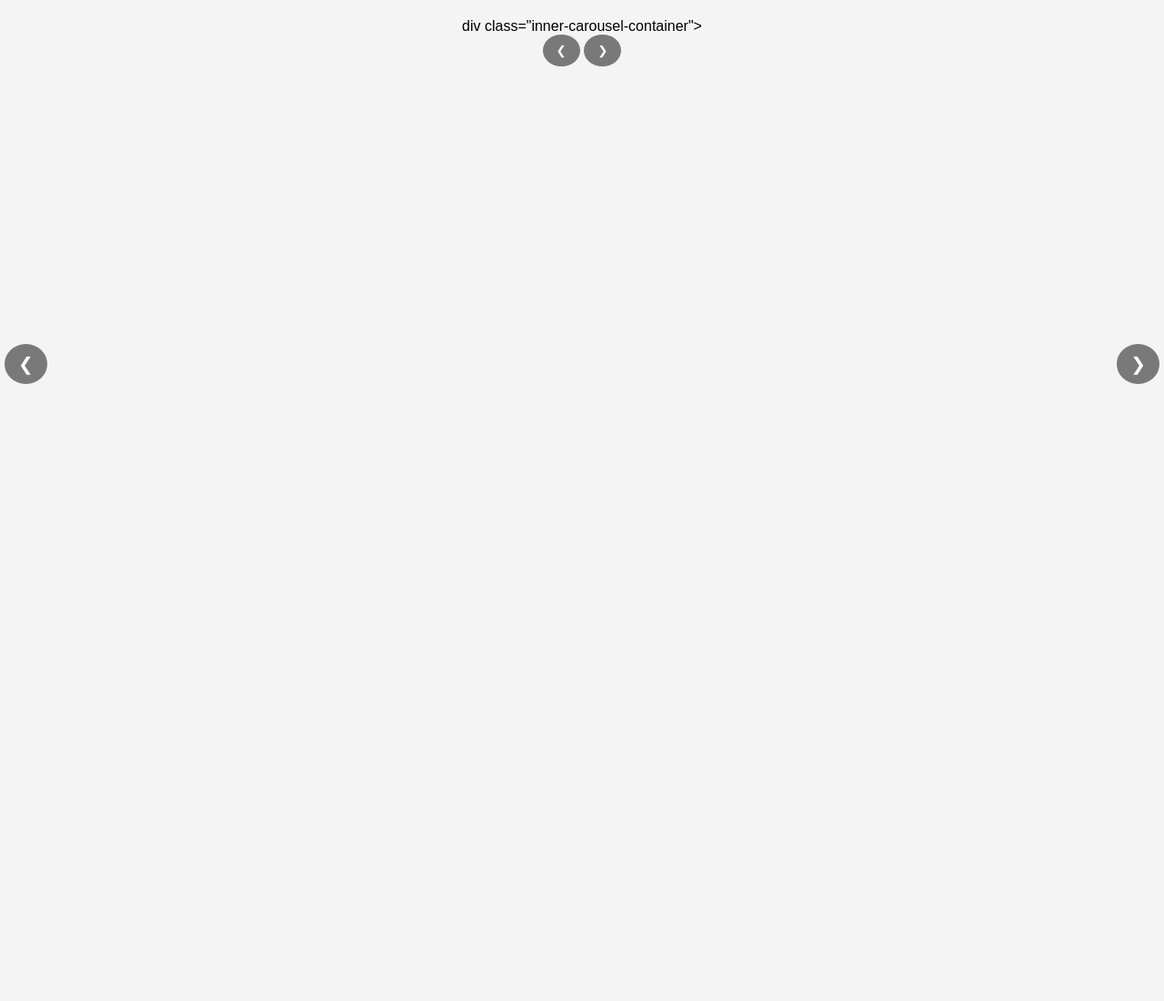
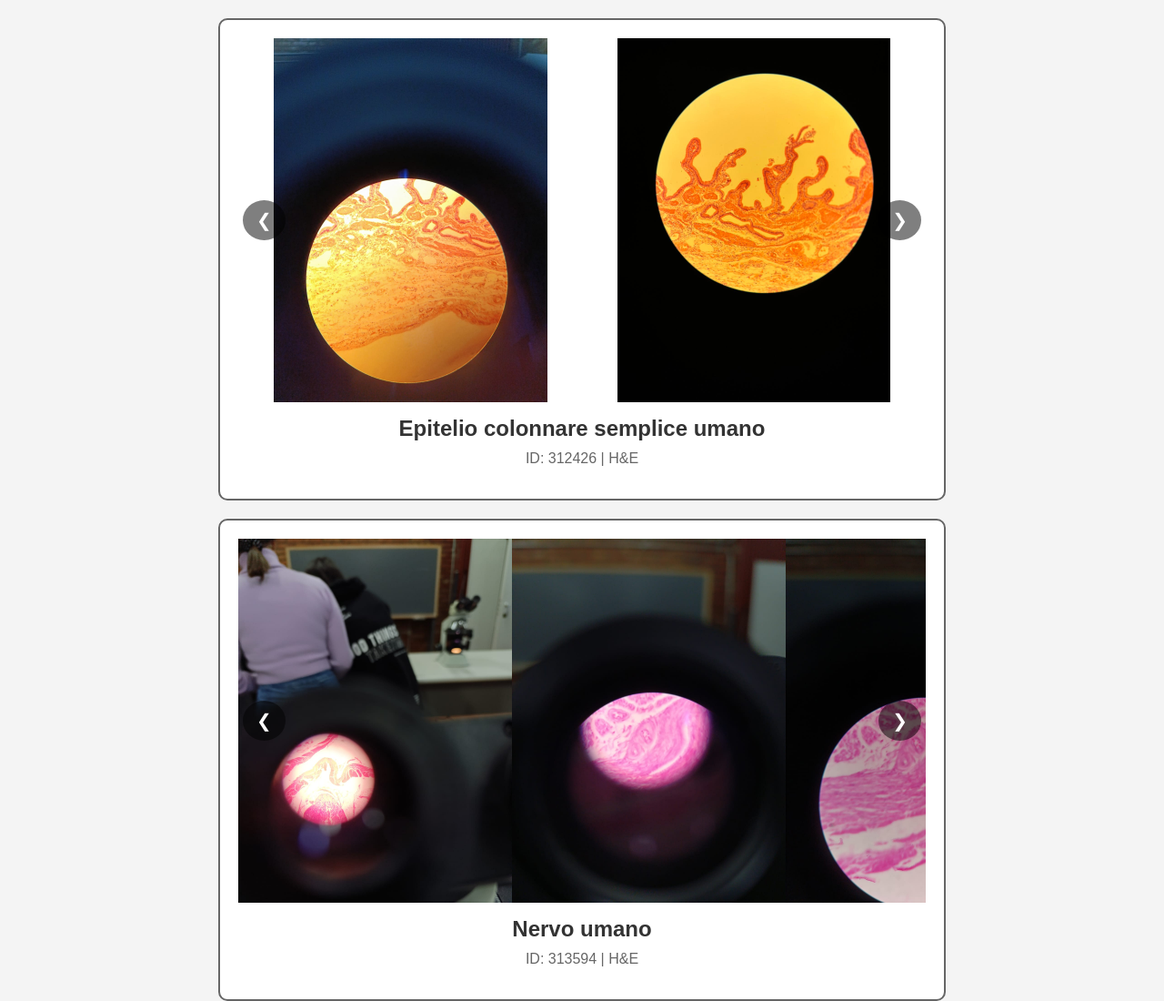
Before and after one commit to atturk/Vetrini_Istologia_2024, a plain HTML site: page index.html in a window 1280 px wide. Shown: the top 1100 px of the page at 91% size. Before the commit the page ends 800 px from the top, so only its background shows below. Drawn offline with Linux system fonts and the light colour scheme.

Commit message:
Refactor index.html structure and update title

```diff
--- a/index.html
+++ b/index.html
@@ -3,25 +3,13 @@
 <head>
   <meta charset="UTF-8">
   <meta name="viewport" content="width=device-width, initial-scale=1.0">
-    <title>Doppio Carosello</title>
+  <title>Carosello Verticale</title>
   <link rel="stylesheet" href="style.css">
 </head>
 <body>
-    <!-- Carosello Interno (per cambiare immagini) -->
-     div class="inner-carousel-container">
-        <div class="inner-carousel">
+  <!-- Container degli item (visualizzati uno sotto l'altro) -->
+  <div class="items-container">
     <!-- Gli item verranno creati dinamicamente -->
-        </div>
-        <button class="inner-prev">&#10094;</button>
-        <button class="inner-next">&#10095;</button>
-
-    <!-- Carosello Esterno (per cambiare item) -->
-    <div class="outer-carousel-container">
-        <div class="outer-carousel">
-            <!-- Gli item verranno creati dinamicamente -->
-        </div>
-        <button class="outer-prev">&#10094;</button>
-        <button class="outer-next">&#10095;</button>
   </div>
 
   <script src="script.js"></script>
```
Also changed, not shown: 1 other file. Lines whose indentation alone changed are shown as unchanged.
